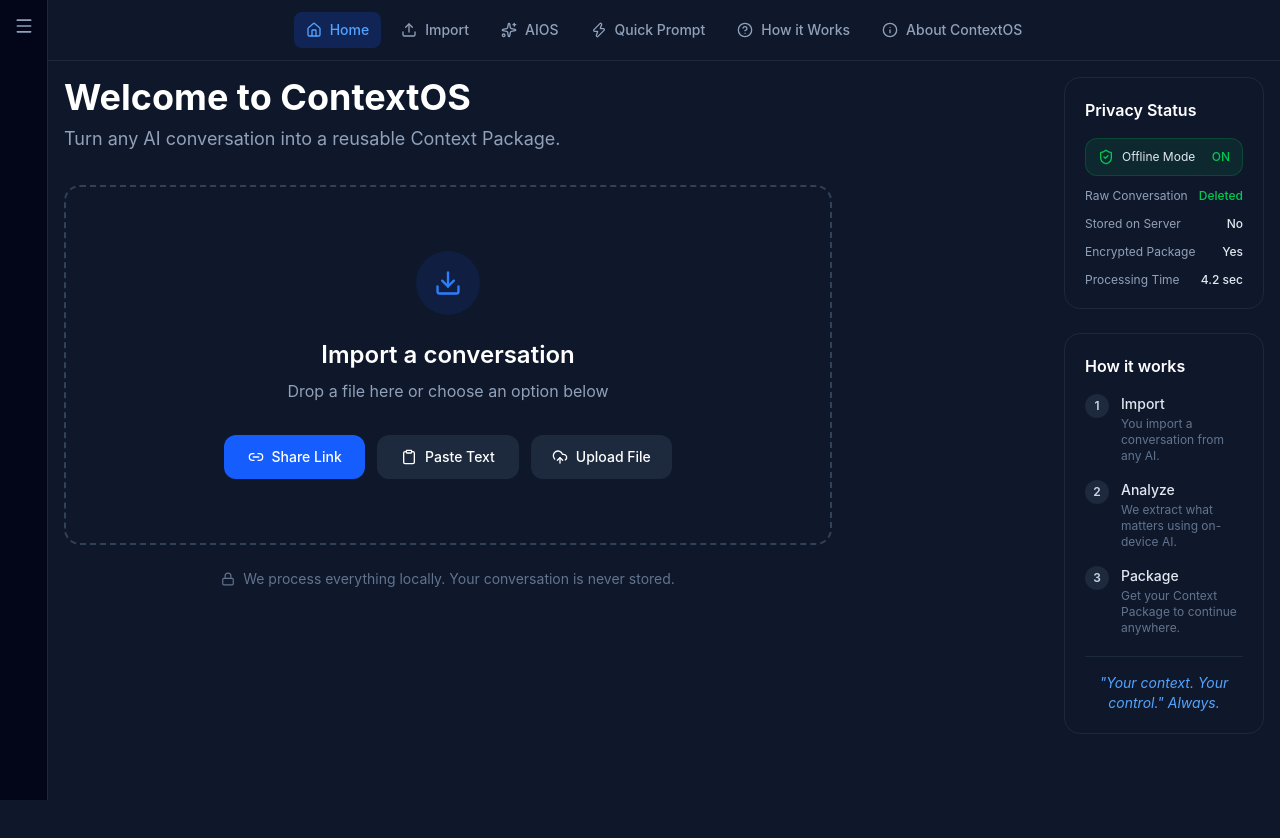
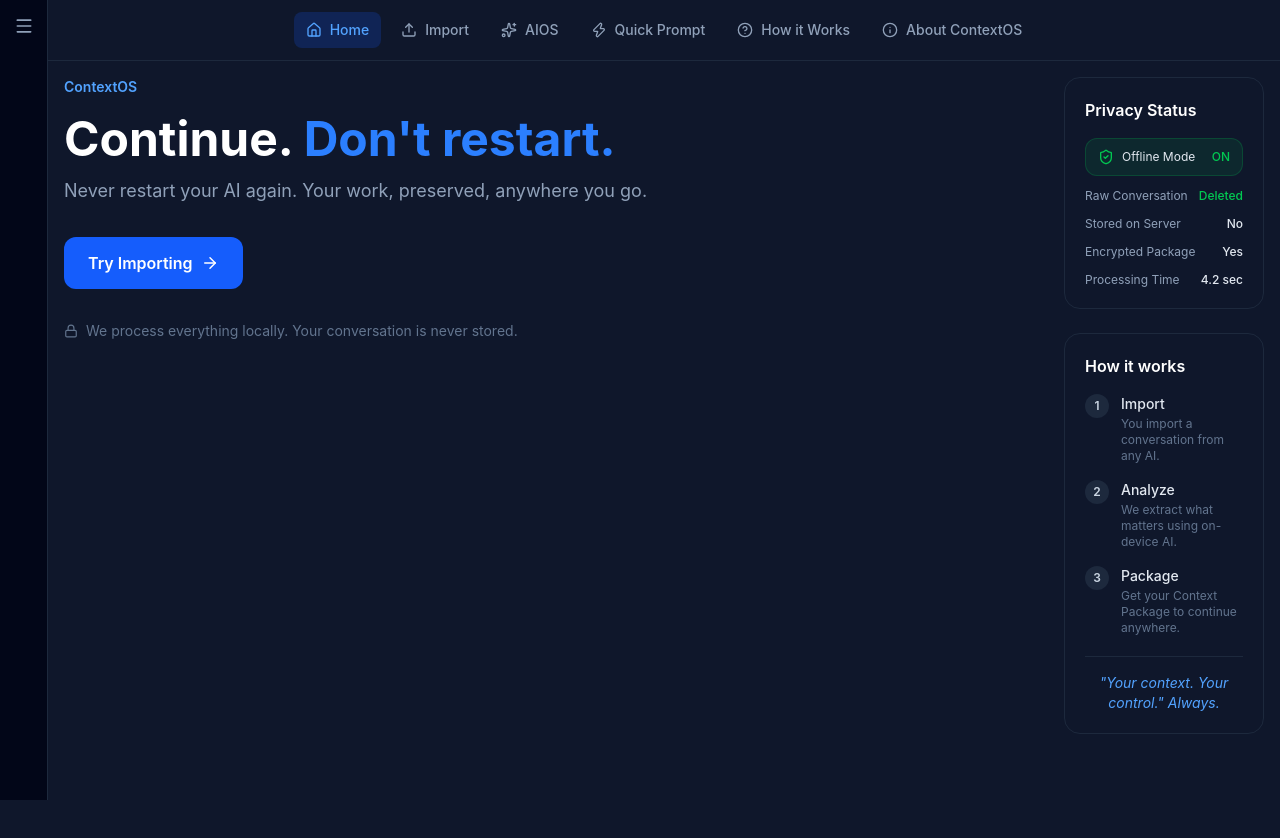
Before and after one commit to Ernest4599/Contextos-desktop-frontend-, a React (Vite) app: page /home in a window 1280 px wide. Shown: the top 838 px of the page. Built offline with nearby package versions, Linux system fonts and the light colour scheme; no server answers.

Commit message:
Home step 1: replace generic Import box with real hero (greeting + marketing line + one CTA)

```diff
--- a/src/Home.tsx
+++ b/src/Home.tsx
@@ -1,53 +1,40 @@
 import { useNavigate } from 'react-router-dom'
-import { Link2, Clipboard, UploadCloud, Download, Lock, ShieldCheck } from 'lucide-react'
+import { ArrowRight, Lock, ShieldCheck } from 'lucide-react'
+import { useAuth } from './lib/useAuth'
+
+function firstNameFromEmail(email: string): string {
+  const localPart = email.split('@')[0]
+  return localPart.charAt(0).toUpperCase() + localPart.slice(1)
+}
 
 function Home() {
   const navigate = useNavigate()
+  const { email, isLoggedIn } = useAuth()
+  const greetingName = isLoggedIn && email ? firstNameFromEmail(email) : null
 
   return (
     <div className="flex-1 flex flex-col h-screen overflow-y-auto">
       <div className="flex-1 flex gap-6 p-4 overflow-y-auto">
       {/* Center column */}
       <div className="flex-1 max-w-3xl">
-        <h1 className="text-4xl font-bold text-white mb-2">Welcome to ContextOS</h1>
-        <p className="text-slate-400 text-lg mb-8">Turn any AI conversation into a reusable Context Package.</p>
+        <p className="text-blue-400 text-sm font-semibold mb-3">
+          {greetingName ? `Welcome back, ${greetingName}` : 'ContextOS'}
+        </p>
+        <h1 className="text-5xl font-bold text-white mb-2 leading-tight">
+          Continue. <span className="text-blue-500">Don't restart.</span>
+        </h1>
+        <p className="text-slate-400 text-lg mb-8">Never restart your AI again. Your work, preserved, anywhere you go.</p>
 
-        <div className="border-2 border-dashed border-slate-700 rounded-2xl flex flex-col items-center justify-center py-16 px-8">
-          <div className="w-16 h-16 rounded-full bg-blue-600/10 flex items-center justify-center mb-6">
-            <Download size={28} className="text-blue-500" />
-          </div>
-          <h2 className="text-white text-2xl font-semibold mb-2">Import a conversation</h2>
-          <p className="text-slate-400 mb-8">Drop a file here or choose an option below</p>
+        <button
+          type="button"
+          onClick={() => navigate('/import')}
+          className="flex items-center gap-2 bg-blue-600 hover:bg-blue-700 text-white font-semibold text-base px-6 py-3.5 rounded-xl transition-colors mb-8"
+        >
+          Try Importing
+          <ArrowRight size={18} />
+        </button>
 
-          <div className="flex gap-3 w-full max-w-md">
-            <button
-              type="button"
-              onClick={() => navigate('/import')}
-              className="flex-1 flex items-center justify-center gap-2 bg-blue-600 hover:bg-blue-700 text-white font-medium text-sm px-4 py-3 rounded-xl transition-colors whitespace-nowrap"
-            >
-              <Link2 size={16} />
-              Share Link
-            </button>
-            <button
-              type="button"
-              onClick={() => navigate('/import')}
-              className="flex-1 flex items-center justify-center gap-2 bg-slate-800 hover:bg-slate-700 text-white font-medium text-sm px-4 py-3 rounded-xl transition-colors whitespace-nowrap"
-            >
-              <Clipboard size={16} />
-              Paste Text
-            </button>
-            <button
-              type="button"
-              onClick={() => navigate('/import')}
-              className="flex-1 flex items-center justify-center gap-2 bg-slate-800 hover:bg-slate-700 text-white font-medium text-sm px-4 py-3 rounded-xl transition-colors whitespace-nowrap"
-            >
-              <UploadCloud size={16} />
-              Upload File
-            </button>
-          </div>
-        </div>
-
-        <div className="flex items-center justify-center gap-2 mt-6 text-slate-500 text-sm">
+        <div className="flex items-center gap-2 text-slate-500 text-sm">
           <Lock size={14} />
           <p>We process everything locally. Your conversation is never stored.</p>
         </div>
```
